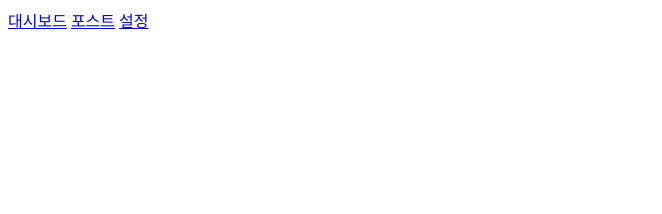
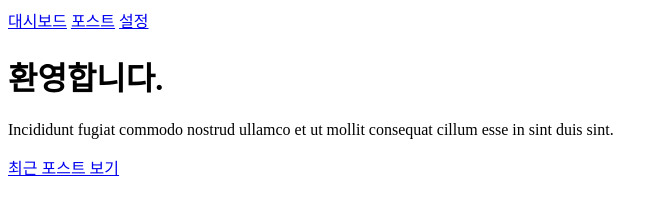
Before and after one commit to redonearth/vanilla-spa, a website with bundled scripts: page frontend/index.html in a window 1280 px wide. Shown: the whole page, without its empty margins (0-662 px from the left). Built offline with nearby package versions, Linux system fonts and the light colour scheme.

Commit message:
View 렌더링 구현

```diff
--- a/frontend/index.html
+++ b/frontend/index.html
@@ -13,6 +13,7 @@
       <a href="/posts" class="nav__link" data-link>포스트</a>
       <a href="/settings" class="nav__link" data-link>설정</a>
     </nav>
+    <div id="app"></div>
     <script type="module" src="/static/js/index.js"></script>
   </body>
 </html>
--- a/frontend/static/js/index.js
+++ b/frontend/static/js/index.js
@@ -1,3 +1,5 @@
+import Dashboard from './views/Dashboard.js';
+
 const navigateTo = (url) => {
   history.pushState(null, null, url);
   router();
@@ -5,9 +7,9 @@ const navigateTo = (url) => {
 
 const router = async () => {
   const routes = [
-    { path: '/', view: () => console.log('대시보드 페이지') },
-    { path: '/posts', view: () => console.log('포스트 페이지') },
-    { path: '/settings', view: () => console.log('설정 페이지') },
+    { path: '/', view: Dashboard },
+    // { path: '/posts', view: () => console.log('포스트 페이지') },
+    // { path: '/settings', view: () => console.log('설정 페이지') },
   ];
 
   const potentialMatches = routes.map((route) => {
@@ -26,7 +28,9 @@ const router = async () => {
     };
   }
 
-  console.log(match.route.view());
+  const view = new match.route.view();
+
+  document.querySelector('#app').innerHTML = await view.getHtml();
 };
 
 window.addEventListener('popstate', router);
@@ -38,5 +42,5 @@ document.addEventListener('DOMContentLoaded', () => {
       navigateTo(e.target.href);
     }
   });
-  // router();
+  router();
 });
--- /dev/null
+++ b/frontend/static/js/views/AbstractView.js
@@ -0,0 +1,11 @@
+export default class {
+  constructor() {}
+
+  setTitle(title) {
+    document.title = title;
+  }
+
+  async getHtml() {
+    return '';
+  }
+}
--- /dev/null
+++ b/frontend/static/js/views/Dashboard.js
@@ -0,0 +1,20 @@
+import AbstractView from './AbstractView.js';
+
+export default class extends AbstractView {
+  constructor() {
+    super();
+    this.setTitle('대시보드');
+  }
+
+  async getHtml() {
+    return `
+      <h1>환영합니다.</h1>
+      <p>
+        Incididunt fugiat commodo nostrud ullamco et ut mollit consequat cillum esse in sint duis sint.
+      </p>
+      <p>
+        <a href="/posts" data-link>최근 포스트 보기</a>
+      </p>
+    `;
+  }
+}
```
